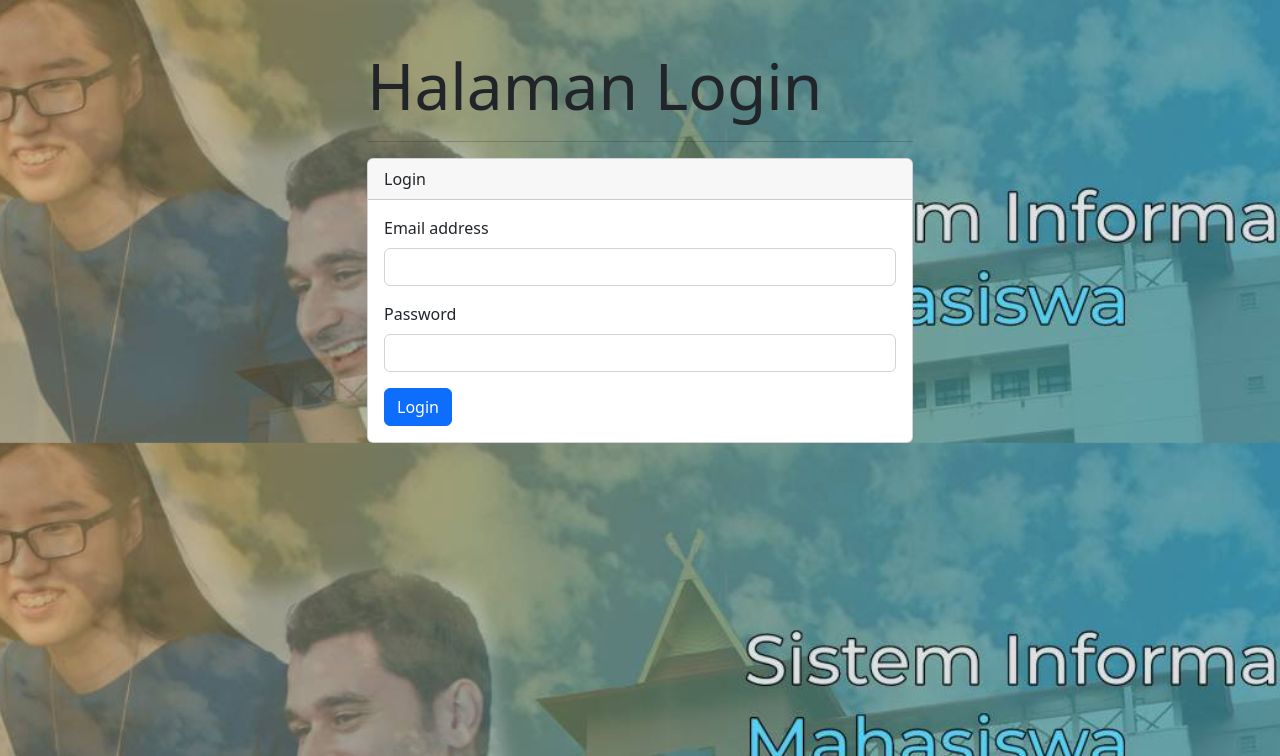
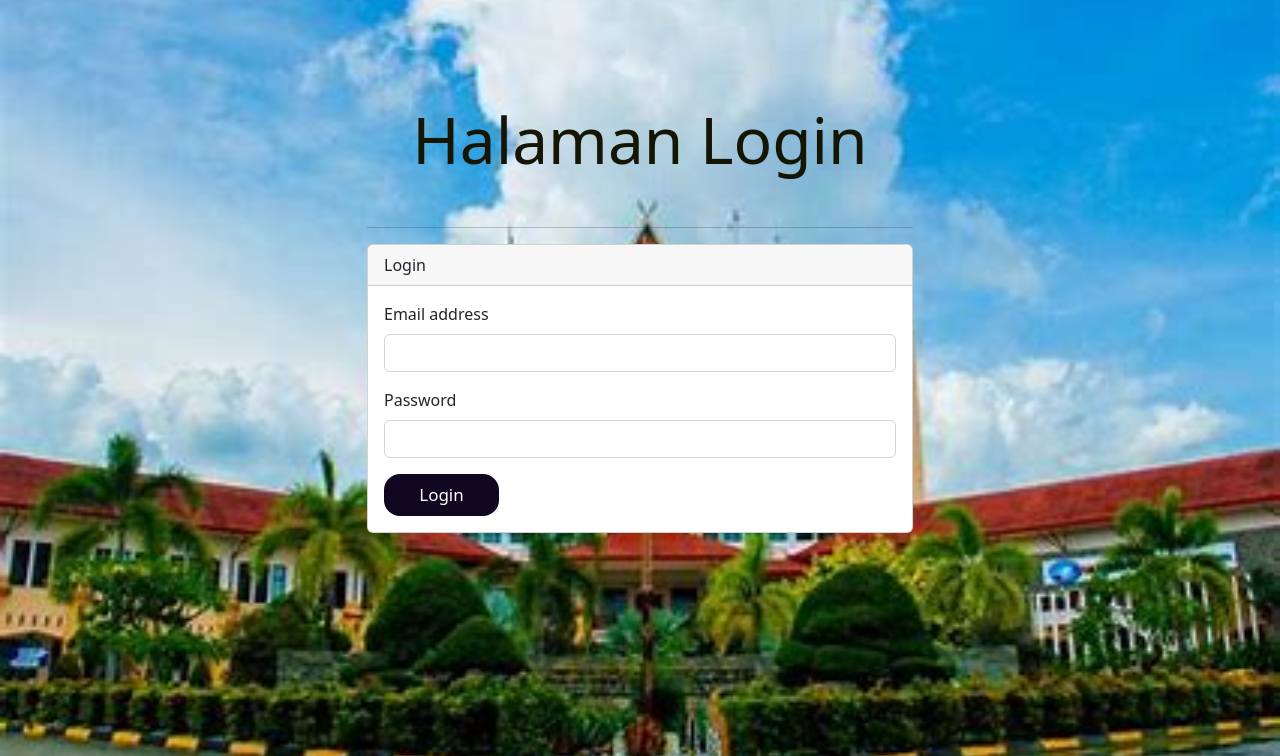
Before and after one commit to ziliwu159/tb1, a Flask app: page / in a window 1280 px wide. Shown: the top 756 px of the page. Run offline with Flask 3, Linux system fonts and the light colour scheme; some libraries are stand-ins or nearby versions.

Commit message:
ubah login

```diff
--- a/Templates/login.html
+++ b/Templates/login.html
@@ -9,7 +9,7 @@
     <link rel="stylesheet" href="{{ url_for('static', filename='css/login.css') }}" />
 
 </head>
-<body style="background-image: {{ url_for('static', filename='images/header.jpg') }}" />
+<body>
 
 <div class="container mt-5">
     <div class="row justify-content-center">
@@ -39,7 +39,9 @@
 
 
                 <div class="card-body">
+                  <div class="login-box"></div>
                     <form action="/verifikasi-login" method="POST">
+
                         <div class="mb-3">
                             <label for="email" class="form-label">Email address</label>
                             <input type="email" class="form-control" name="email" aria-describedby="emailHelp" required>
@@ -48,13 +50,14 @@
                             <label for="password" class="form-label">Password</label>
                             <input type="password" class="form-control" name="password" required>
                         </div>
-                        <button type="submit" class="btn btn-primary">Login</button>
+                        <div><button type="submit" class="btn">Login</button></div>
                     </form>
                 </div>
             </div>
         </div>
     </div>
 </div>
+</div>
 
 <script src="{{ url_for('static', filename='js/bootstrap.bundle.min.js') }}"></script>
 </body>
--- a/app.py
+++ b/app.py
@@ -13,6 +13,13 @@ mysql = MySQL(app)
 
 # APP secret key (bebas)
 app.secret_key = "4cc645e832bc2ed0869da6d3a9bdc0ea"
+
+def _ini_(self, judul, deskripsi, sks, programstudi, semester):
+        self.judul = judul
+        self.deskripsi = deskripsi
+        self.sks = sks
+        self.programstudi = programstudi
+        self.semester = semester
 
 # definisi fungsi dan route untuk URL agar bisa diakses oleh browser
 @app.route('/', methods = ['GET'])
@@ -164,7 +171,7 @@ def update_contact1(kode):
             UPDATE mata_kuliah
             SET judul = %s, deskripsi = %s, sks = %s, programstudi = %s, semester = %s
             WHERE kode = %s
-        """, ( judul, deskripsi, sks, programstudi,semester, kode))
+        """, ( judul, deskripsi, sks, programstudi, semester, kode))
         flash('Mata Kuliah berhasil diubah!')
         mysql.connection.commit()
         return redirect(url_for('data_kuliah'))
--- a/static/css/login.css
+++ b/static/css/login.css
@@ -1,6 +1,50 @@
 body {
-  background-image: url_for("static", filename= "images/header.jpg");
-  background-image: url("/static/images/header.jpg");
+  background-image: url("/static/images/poltek.jpeg");
+  height: 15rem;
+  margin-top: 150px;
+  margin-bottom: 20rem;
   background-size: cover;
   background-position: center;
 }
+
+h3{
+  color: rgb(21, 21, 4);
+  text-align: center;
+  margin-top: -3rem;
+  margin-bottom: 3rem;
+}
+
+.btn {
+  width: 115px;
+  height: 42px;
+  cursor: pointer;
+  color: #fff;
+  font-size: 17px;
+  border-radius: 1rem;
+  border: none;
+  position: relative;
+  background: #100720;
+  transition: 0.1s;
+
+}
+
+.btn::after {
+  content: '';
+  width: 100%;
+  height: 100%;
+  background: linear-gradient(circle farthest-corner at 10%,20%, rgba(255 ,94 ,247 ,1) 17.8%, rgba(2 ,245 ,255 ,1) 100.2%);
+  filter: blur(15px);
+  z-index: -1;
+  position: absolute;
+  left: 0;
+  top: 0;
+}
+
+
+.btn:hover {
+  transform: scale(0.9) rotate(3deg);
+  background-color: linear-gradient(to right, rgba(255,94,247,1)1,rgba(2,245,255,1));
+  transition: 0.5s;
+  background:#0d8db184;
+
+}
```
Also changed, not shown: static/images/logo.jpeg (added), static/images/poltek.jpeg (added), 1 other file.
